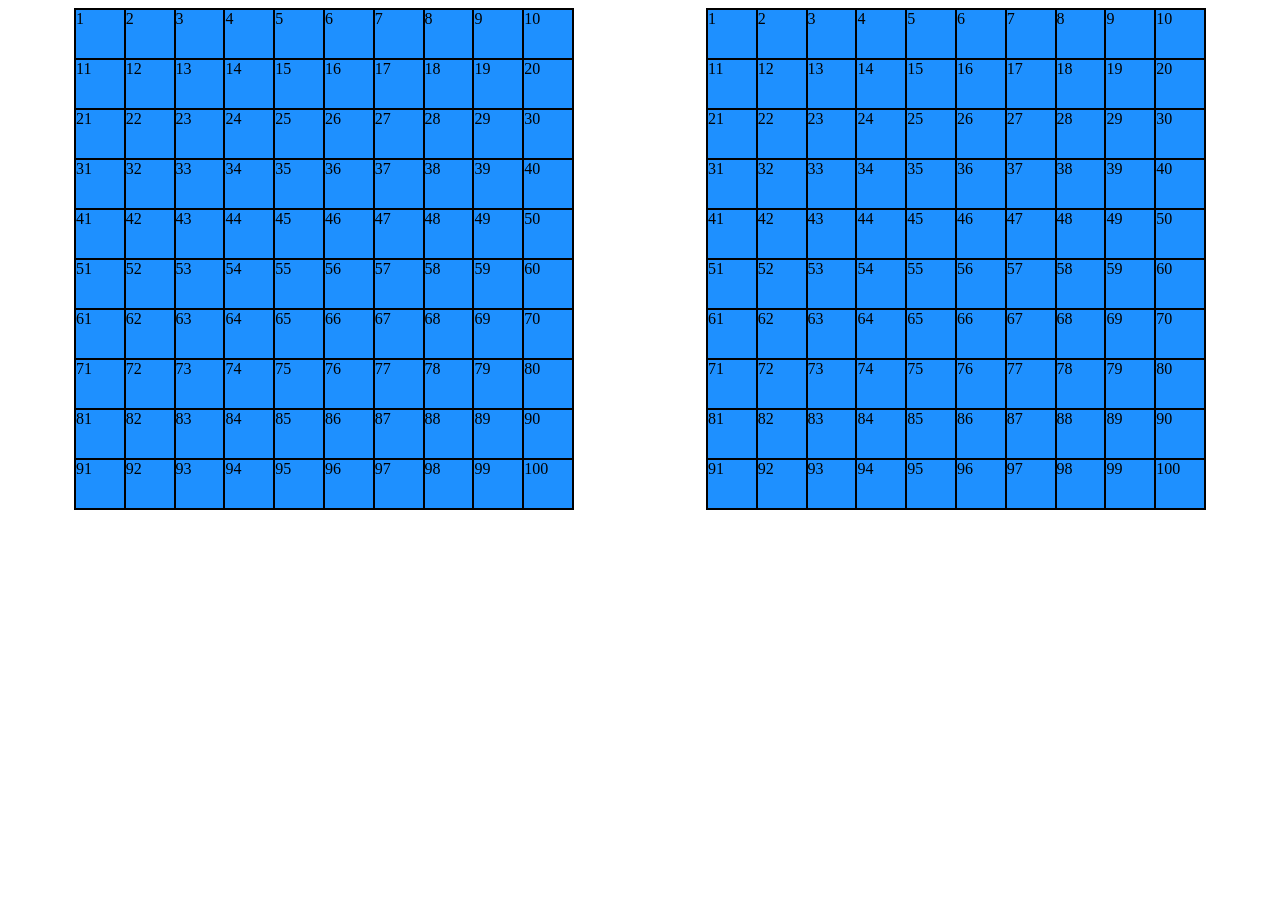
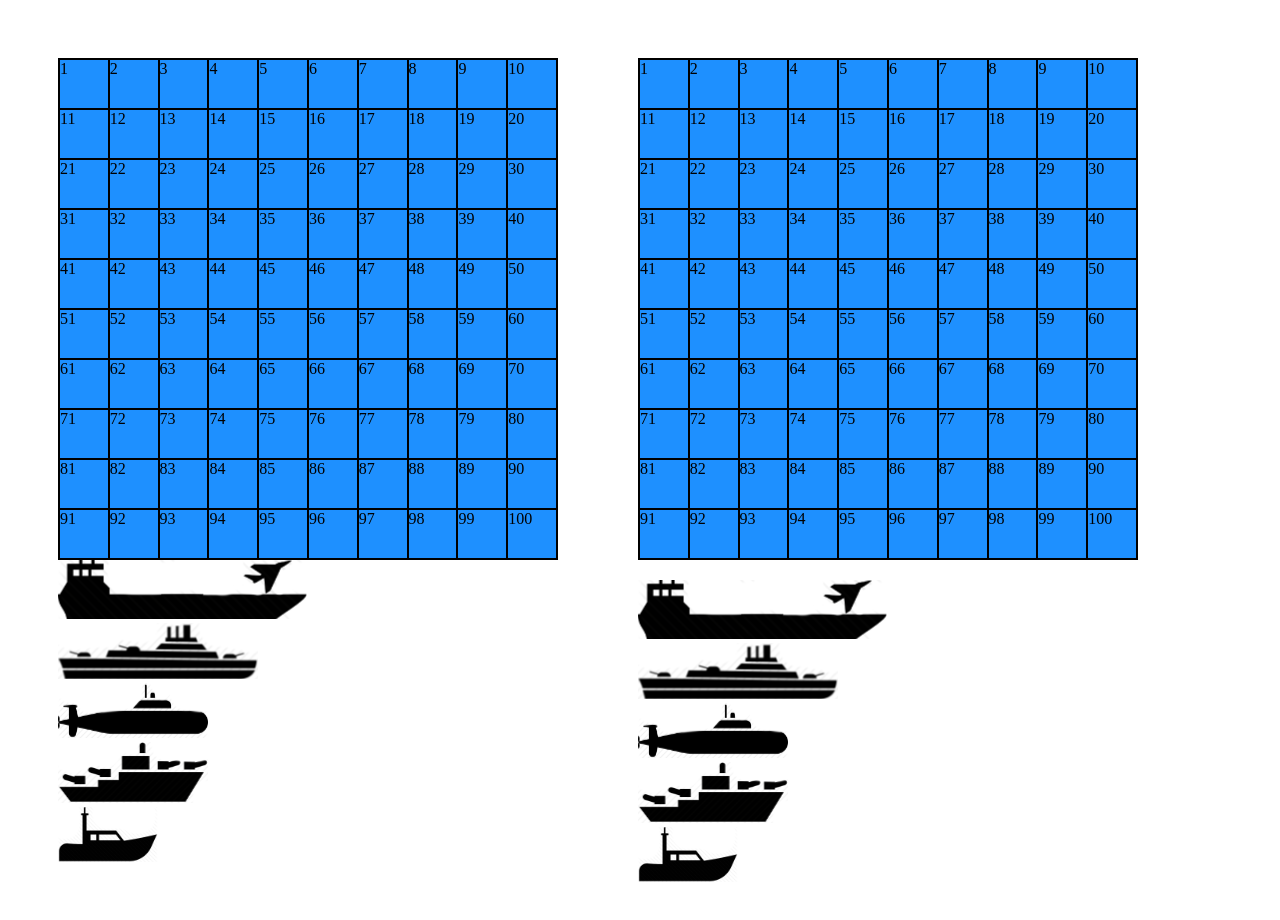
Before and after one commit to sohaveaniceday/wdi-project-1, a plain HTML site: page index.html in a window 1280 px wide. Before the commit the page ends 800 px from the top, so only its background shows below. Drawn offline with Linux system fonts and the light colour scheme.

Commit message:
set poisition arrays for user

```diff
--- a/index.html
+++ b/index.html
@@ -9,9 +9,17 @@
 <body>
   <div class="container">
 
-  <div class="user-grid"></div>
-  <div class="comp-grid"></div>
+    <div class="user-area">
+      <div class="user-grid grid"></div>
+      <div class="user-ships ships"></div>
+    </div>
+    <div class="comp-area">
+      <div class="comp-grid grid"></div>
+      <div class="comp-ships ships"></div>
+    </div>
 
-</div>
+
+
+  </div>
 </body>
 </html>
--- a/scripts/main.js
+++ b/scripts/main.js
@@ -3,20 +3,32 @@ window.addEventListener('DOMContentLoaded', () => {
   //Declaring Global Variabkes
 
   const newGridDiv = []
+  const newShipDiv = []
+
   const players = []
   const directionArray = ['Vertical','Horizontal']
+
   let user = null
   let comp = null
+
   let aircraftCarrier = null
   let battleship = null
   let submarine = null
   let destroyer = null
   let patrolBoat = null
 
+  let currentShip = null
+
+
+  // Storage
+
+
   //Declaring Global DOM Variables
 
   const userGrid = document.querySelector('.user-grid')
   const compGrid = document.querySelector('.comp-grid')
+  const userShips = document.querySelector('.user-ships')
+  const compShips = document.querySelector('.comp-ships')
 
   //Contructors
 
@@ -30,12 +42,15 @@ window.addEventListener('DOMContentLoaded', () => {
   }
 
   class Ship {
-    constructor(name, size, hp, maxHoriztonal, maxVertical) {
-      this.name = name
+    constructor(type, id, size, hp, maxHoriztonal, maxVertical, image) {
+      this.type = type
+      this.id = id
       this.size = size
       this.hp = hp
       this.maxHoriztonal = maxHoriztonal
       this.maxVertical = maxVertical
+      this.image = image
+      this.position = []
       Ship.classification = 'ship'
     }
 
@@ -52,11 +67,11 @@ window.addEventListener('DOMContentLoaded', () => {
     user = new Player('user')
     comp = new Player('comp')
 
-    aircraftCarrier = new Ship('Aircraft Carrier', 5, 5, 6, 60)
-    battleship = new Ship('Battleship', 4, 4, 7, 70)
-    submarine = new Ship('Submarine', 3, 3, 8, 80)
-    destroyer = new Ship('Destroyer', 3, 3, 8, 80)
-    patrolBoat = new Ship('Patrol Boat', 2, 2, 9, 90)
+    aircraftCarrier = new Ship('Aircraft Carrier', 'aircraft-carrier', 5, 5, 6, 60, 'images/aircraft-carrier.png')
+    battleship = new Ship('Battleship', 'battleship', 4, 4, 7, 70, 'images/battleship.png')
+    submarine = new Ship('Submarine', 'submarine', 3, 3, 8, 80, 'images/submarine.png')
+    destroyer = new Ship('Destroyer', 'destroyer', 3, 3, 8, 80, 'images/destroyer.png')
+    patrolBoat = new Ship('Patrol Boat', 'patrol-boat', 2, 2, 9, 90, 'images/patrol-boat.png')
 
     user.ships.push(aircraftCarrier, battleship, submarine, destroyer, patrolBoat)
     comp.ships.push(aircraftCarrier, battleship, submarine, destroyer, patrolBoat)
@@ -67,9 +82,12 @@ window.addEventListener('DOMContentLoaded', () => {
     buildGrid(userGrid, user)
     buildGrid(compGrid, comp)
 
+    addBoats(user, userShips)
+    addBoats(comp, compShips)
+
   }
 
-  // Build Grid Function
+  // Build Grid and Ship Functions
 
   function buildGrid(grid, player) {
     for (let i = 1; i <= player.grid.length; i++) {
@@ -77,13 +95,24 @@ window.addEventListener('DOMContentLoaded', () => {
       newGridDiv[i].setAttribute('class', `${player.type}-div grid-div`)
       newGridDiv[i].setAttribute('data-id', i)
       newGridDiv[i].innerHTML = [i]
+      newGridDiv[i].setAttribute('onmouseover', '')
+      newGridDiv[i].setAttribute('onmouseout', '')
       // newGridDiv[i].addEventListener('click', () => console.log(newGridDiv[i].classList))
-      newGridDiv[i].addEventListener('click', userSelection)
+      newGridDiv[i].addEventListener('click', positionSelection)
       grid.appendChild(newGridDiv[i])
     }
   }
 
+  function addBoats(player, ships) {
 
+    for (let i = 0; i < player.ships.length; i++) {
+      newShipDiv[i] = document.createElement('div')
+      newShipDiv[i].setAttribute('class', 'ship-div')
+      newShipDiv[i].innerHTML = `<img src="${player.ships[i].image}" class="${player.type}-ship ${player.ships[i].id}" data-id="${i}">`
+      newShipDiv[i].addEventListener('click', userSelection)
+      ships.appendChild(newShipDiv[i])
+    }
+  }
 
 
 
@@ -100,15 +129,34 @@ window.addEventListener('DOMContentLoaded', () => {
   // }
 
   function userSelection(e) {
-    if (e.target.classList.contains('user-div') && parseInt(e.target.dataset.id) <= aircraftCarrier.maxVertical) {
-      for (let i = 0; i < aircraftCarrier.size; i++) {
-        user.grid.splice(parseInt(e.target.dataset.id) + i * 10, 1, aircraftCarrier)
-
-        // console.log(typeof(parseInt(e.target.dataset.id)))
-      }
-      console.log(user.grid)
+    if (e.target.classList.contains('user-ship')) {
+      // user.ships.position = []
+      console.log(e.target)
+      // userGrid.style.cursor = 'url(images/patrol-boat.png) 4 12, auto'
+      currentShip = e.target.dataset.id
     }
   }
+
+  function positionSelection(e) {
+    if (currentShip) {
+      user.ships.position = []
+      for (let i = 0; i < user.ships[currentShip].size; i++) {
+        user.ships.position.push(parseInt(e.target.dataset.id) + i)
+      }
+      console.log(user.ships.position)
+    }
+  }
+
+  // ${user.ships[e.target.dataset.id]}
+
+  // function positionSelection(e) {
+  //   if (e.target.classList.contains('user-div') && parseInt(e.target.dataset.id) <= aircraftCarrier.maxVertical) {
+  //     for (let i = 0; i < aircraftCarrier.size; i++) {
+  //       user.grid.splice(parseInt(e.target.dataset.id) + i * 10, 1, aircraftCarrier)
+  //     }
+  //     console.log(user.grid)
+  //   }
+  // }
 
 
 
--- a/scss/main.scss
+++ b/scss/main.scss
@@ -6,7 +6,19 @@
       display: flex;
 }
 
-.comp-grid {
+.user-area {
+    display: flex;
+    padding: 50px;
+    flex-direction: column;
+  }
+
+.comp-area {
+  display: flex;
+  padding: 30px;
+  flex-direction: column;
+}
+
+.grid {
     display: inline-flex;
     flex-wrap: wrap;
     width: 500px;
@@ -21,20 +33,3 @@
       border: 1px solid black;
     }
   }
-
-
-.user-grid {
-    display: inline-flex;
-    flex-wrap: wrap;
-    width: 500px;
-    border: 1px solid black;
-        margin: auto;
-    .grid-div {
-      flex-basis: 10%;
-      display: flex;
-      background: dodgerblue;
-      width: 50px;
-      height: 50px;
-      border: 1px solid black;
-    }
-  }
```
Also changed, not shown: css/style.css, images/aircraft-carrier.png (added), images/battleship.png (added), images/destroyer.png (added), images/patrol-boat.png (added), images/submarine.png (added), 1 other file.
